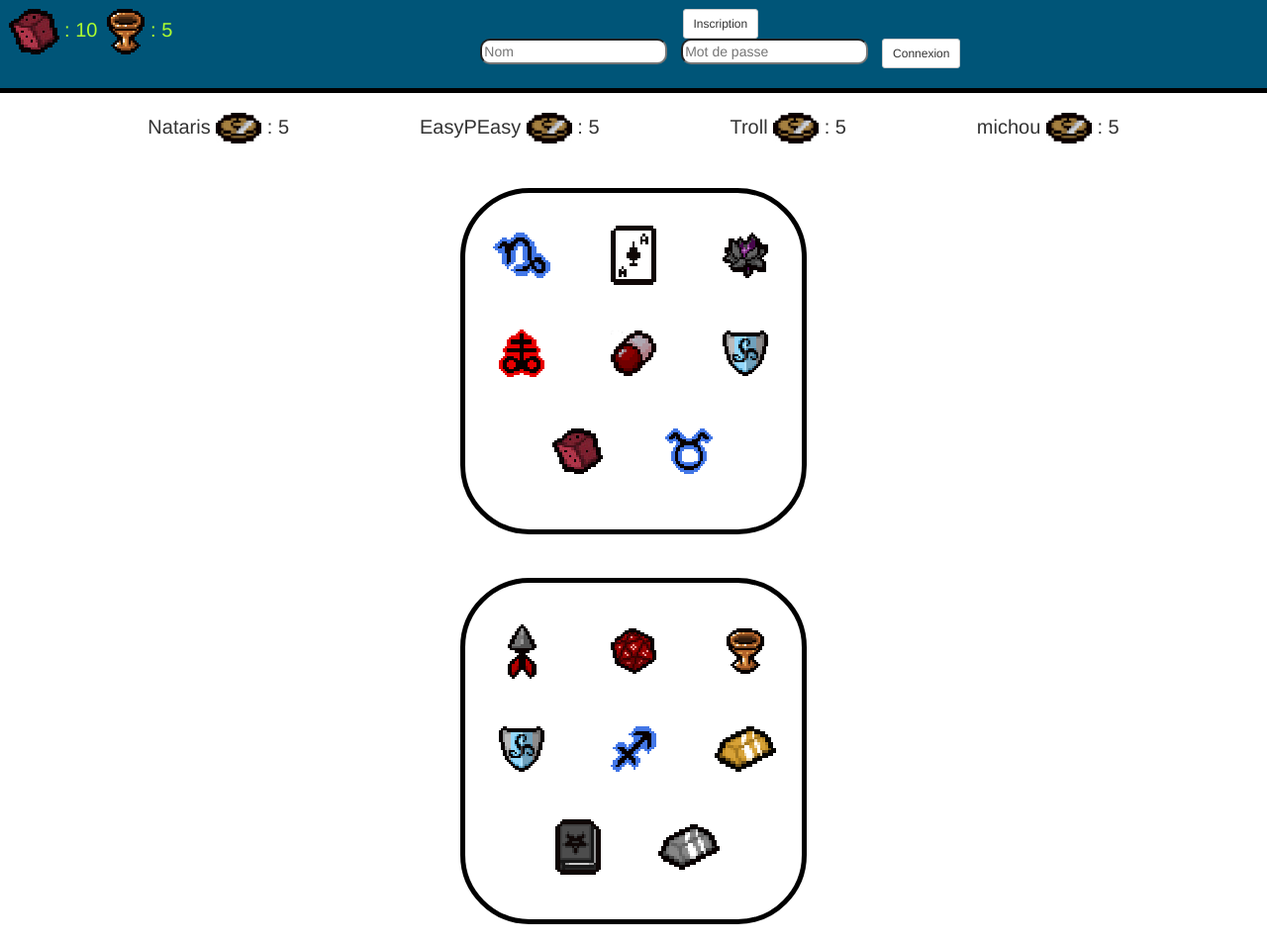
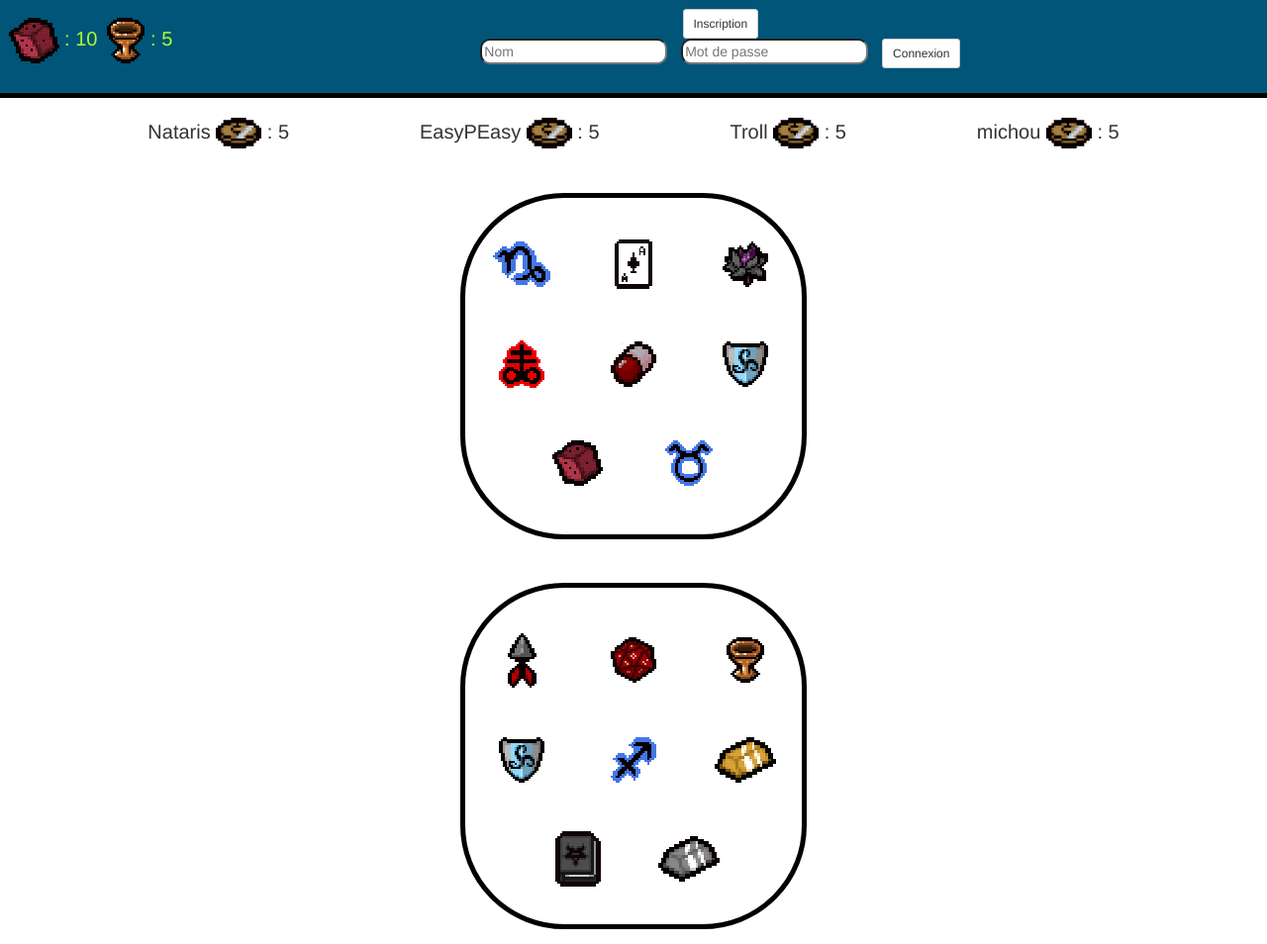
Before and after one commit to Etalon52170/Double-projetweb, a PHP site: page /prototype/accueil.html in a window 1280 px wide. Shown: the whole page at 99% size. Run offline with PHP 8.4, Linux system fonts and the light colour scheme.

Commit message:
MAJ image pour le jeu NOM en 0+id exemple : 010 = image id 10 , 09 = image id 9, 055 = id 55 + Taille pour la sélection dans la partie

```diff
--- a/projetweb/prototype/CascadeStyleSheet.css
+++ b/projetweb/prototype/CascadeStyleSheet.css
@@ -86,7 +86,7 @@ header{
     margin-left: auto;
     margin-right: auto;
     margin-top: 3.5%;
-    border-radius: 20%;
+    border-radius: 30%;
     border-width: 5px;
     border-style: solid;
     border-color: black;
@@ -98,11 +98,12 @@ header{
   display: inline-block;
     width: 75px;
     height: 75px;
-    text-align:center;
+    //text-align:center;
     line-height: 75px;
     margin-left: 5%;
     margin-right: 5%;
-    margin-bottom: 7%;
+    margin-bottom: 3%;
+    margin-top: 3%;
 }
 
 .Cperso
@@ -116,7 +117,9 @@ header{
 
 .Icone>img
 {
-    vertical-align: middle;
+    display: block;
+    margin: auto;
+    //vertical-align: middle;
 }
 
 #headprincipal{
```
Also changed, not shown: projetweb/prototype/Ace_of_Spades_Icon.png, projetweb/prototype/Black_Lotus_Icon.png, projetweb/prototype/Brimstone_Icon.png, projetweb/prototype/Capricorn_Icon.png, projetweb/prototype/Cupid's_Arrow_Icon.png, projetweb/prototype/D20_Icon.png, projetweb/prototype/Holy_Grail_Icon.png, projetweb/prototype/Iron_Bar_Icon.png, projetweb/prototype/Midas'_Touch_Icon.png, projetweb/prototype/Sagittarius_Icon.png, projetweb/prototype/Taurus_Icon.png, projetweb/prototype/The_Book_Of_Belial_Icon.png, projetweb/prototype/The_D6_Icon.png, projetweb/prototype/Trinity_Shield_Icon.png, 1 more files.
